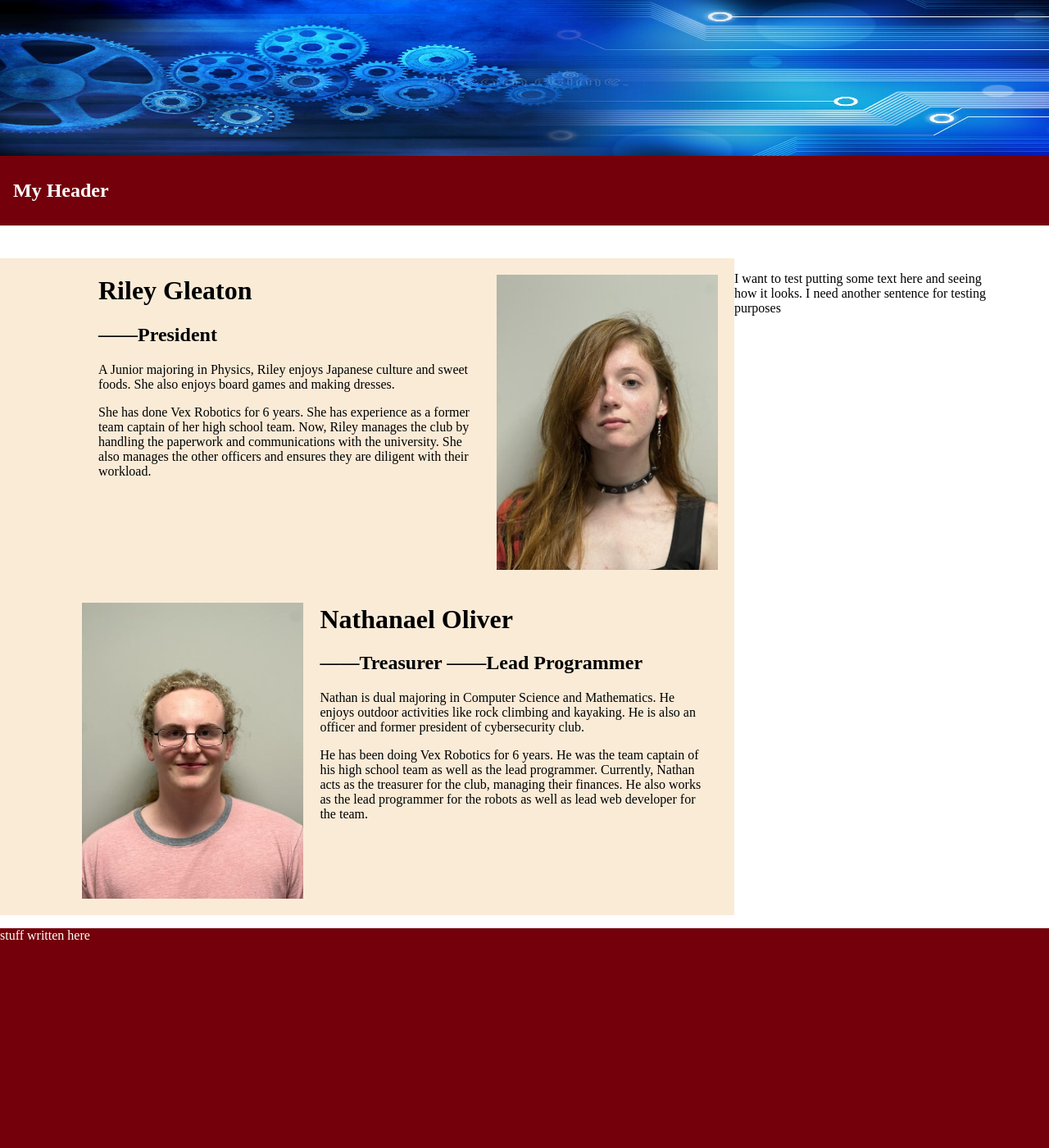
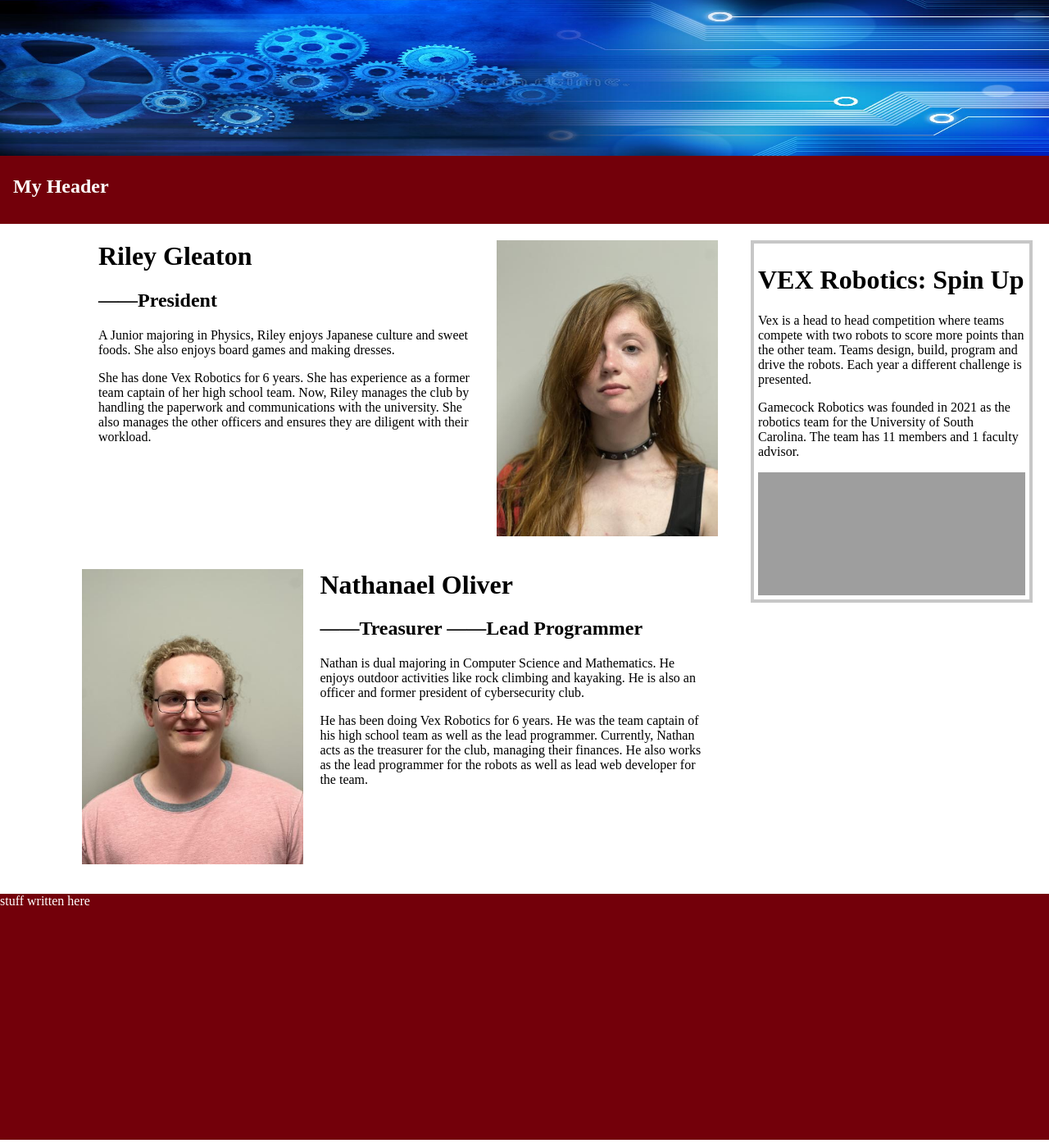
Before and after one commit to GamecockRobotics/GamecockRobotics.github.io, a Jekyll site: the page built from README.md, in a window 1280 px wide and 1400 px high. Shown: the whole window at 82% size. Built offline with Jekyll 4.4.1, drawn with Linux system fonts in a browser that asks for light colours; our own code applies the rules of GitHub Pages for plain Markdown files; grey boxes are pictures that could not be loaded.

Commit message:
added sidebar

```diff
--- a/_data/theme.yml
+++ b/_data/theme.yml
@@ -6,3 +6,4 @@ tertiary: "#676156"
 background: "#ffffff"
 on_primary: "#ffffff"
 on_background: "#000000"
+neutral1: "#C7C7C7"
--- a/_includes/Header.html
+++ b/_includes/Header.html
@@ -11,15 +11,13 @@
   }
 
   .navbar {
-      padding: 9px 16px;
+      position: sticky;
+      top: 0px;
+      height: 75px;
+      padding: 4px 16px;
       background: {{site.data.theme.primary}};
       color: {{site.data.theme.on_primary}};
-  }
-
-  .sticky {
-      position: fixed;
-      top: 0;
-      width: 100%;
+      z-index: +1;
   }
 </style>
 <img class="full-screen-width" src="{{site.baseurl}}/assets/banner.jpg">
--- a/_includes/Profile.html
+++ b/_includes/Profile.html
@@ -1,6 +1,6 @@
 <style>
     .profile {
-        background-color: antiquewhite;
+        background-color: {{ site.data.theme.background }};
         padding-left: 100px;
         padding-right: 20px;
         padding-bottom: 20px;
@@ -26,58 +26,59 @@
         color: {{site.data.theme.on_background}};
     }
 
-    .member_info {
+    .member-info {
         float: left;
         max-width: 60%;
         margin-left: 20px;
         margin-right: 20px;
     }
 
-    .profile:nth-of-type(even) .member_info {
+    .profile:nth-of-type(even) .member-info {
         order:2;
     }
-    .profile:nth-of-type(odd) .member_info {
+    .profile:nth-of-type(odd) .member-info {
         order:1;
     }
-    .profile:nth-of-type(even) .profile_pic {
+    .profile:nth-of-type(even) .profile-pic {
         order:1;
     }
-    .profile:nth-of-type(odd) .profile_pic {
+    .profile:nth-of-type(odd) .profile-pic {
         order:2;
     }
 
-    .profile_pic {
+    .profile-pic {
         margin-top: 20px;
         float: right;
         width: 40%;
     }
 
-    .profile_pic img {
+    .profile-pic img {
         max-width: 100%;
     }
 
-    @media (max-width: 500px) {
+    @media (max-width: 600px) {
         .profile {
             flex-direction: column;
             padding-left: 20px;
+            padding-right: 20px;
         }
-        .member_info {
+        .member-info {
             order: 2 !important;
             min-width: 100%;
-            margin-left: 20px;
+            margin-left: 0px;
         }
 
-        .profile_pic {
+        .profile-pic {
             order: 1 !important;
             width: 90%;
             float: left;
-            margin-left: 20px;
+            margin-left: 0px;
         }
     }
 </style>
 
 <div class="profile">
-    <div class="member_info">
+    <div class="member-info">
         <h1>{{ include.member.first }} {{ include.member.last }}</h1>
         <h2>
             {% for role in include.member.roles %}
@@ -87,7 +88,7 @@
         <p>{{ include.member.personal_description }}</p>
         <p>{{ include.member.professional_description }}</p>
     </div>
-    <div class="profile_pic">
+    <div class="profile-pic">
         <img src={{include.member.image}}>
     </div>
 </div>
--- /dev/null
+++ b/_includes/VexIntro.html
@@ -0,0 +1,55 @@
+<style>
+    .aside {
+        float:left;
+        top:85px;
+        border: 4px solid {{ site.data.theme.neutral1 }};
+        margin-left: 20px;
+        margin-right: 20px;
+        margin-top: 20px;
+        margin-bottom: 20px;
+        padding: 5px 5px;
+    }
+
+    .aside p, .aside h1, .aside h2, .aside h3 {
+        color: {{ site.data.theme.on_background}}
+    }
+
+    @media (max-width: 1000px) {
+        .aside {
+            margin-left: 120px;
+            border: none;
+            display: flex;
+            flex-direction: row;
+        }
+        .vex-description {
+            margin-right: 20px;
+        }
+        .video {
+            min-width: 250px;
+        }
+    }
+    @media (max-width: 600px) {
+        .aside {
+            margin-left: 20px;
+            flex-direction: column;
+        }
+    }
+</style>
+<div class="aside">
+    <div class="vex-description">
+        <h1>VEX Robotics: Spin Up</h1>
+        <p>
+            Vex is a head to head competition where teams compete with two robots to score more points than the other team.
+            Teams design, build, program and drive the robots. Each year a different challenge is presented.
+        </p>
+        <p>
+            Gamecock Robotics was founded in 2021 as the robotics team for the University of South Carolina. The team has 11
+            members and 1 faculty advisor.
+        </p>
+    </div>
+    <div class="video">
+    <iframe style="width: 100%;" src="https://www.youtube.com/embed/wIZgvVDZc2Y" frameborder="0"
+        allow="accelerometer; autoplay; clipboard-write; encrypted-media; gyroscope; picture-in-picture"
+        allowfullscreen></iframe>
+    </div>
+</div>
--- a/_layouts/home.html
+++ b/_layouts/home.html
@@ -1,8 +1,4 @@
 <style>
-    .content {
-        margin-top: 40px;
-    }
-
     .content:after {
         content: "";
         display: table;
@@ -14,42 +10,30 @@
         float: left;
     }
 
-    .main p {
+    .main p, .main h1, .main h2, .main h3 {
         color: #000;
     }
 
-    .main h1 {
-        color: #000;
-    }
-
-    .main h2 {
-        color: #000;
-    }
-
-    .main h3 {
-        color: #000;
-    }
-
-    .aside {
-        width:25%;
+    .sidebar {
+        width: 30%;
         float: left;
-        left: 70%
-    }
-
-    .sticky-aside {
-        width: 25%;
-        float: left;
-        position: fixed;
-        top: 100;
+        position: sticky;
+        top: 85;
+        z-index: 0;
     }
 
     @media (max-width: 1000px) {
         .main {
             width: 100%;
+            order: 2;
         }
-
-        .aside {
+        .content {
+            display: flex;
+            flex-direction: column;
+        }
+        .sidebar {
             width: 100%;
+            position: static;
         }
     }
 </style>
@@ -62,22 +46,21 @@
             {% include Profile.html member=profile %}
             {% endfor %}
         </div>
-        <div id="aside" class="aside">
-            <p style="color:#000;">
-                I want to test putting some text here and seeing how it looks. I need another sentence for testing purposes</p>
+        <div class="sidebar">
+            {% include VexIntro.html %}
         </div>
     </div>
     {% include Footer.html %}
 </body>
-{% include scripts.html %}
 <!--
-    1000 < screen width
-        large margin; [Text; Image;](alternate order) Aside (vertical) (sticky)
-    500 < screen width < 1000
-        large margin; aside (horizontal)
-        large margin; [Text; Image](alternate order)
-    screen width < 500
-        small margin; aside (vertical)
-        Image
-        Text
+    ---
+    TO DO
+    ---
+    Aside
+     - Vertical > 1000
+     - Vertical < 500
+     - border < 500
+     - Horizontal < 1000 & > 500
+     - small margin < 500
+     - large margin < 1000 & > 500
 -->
```
Also changed, not shown: _includes/scripts.html (deleted, +0 -17 lines).
